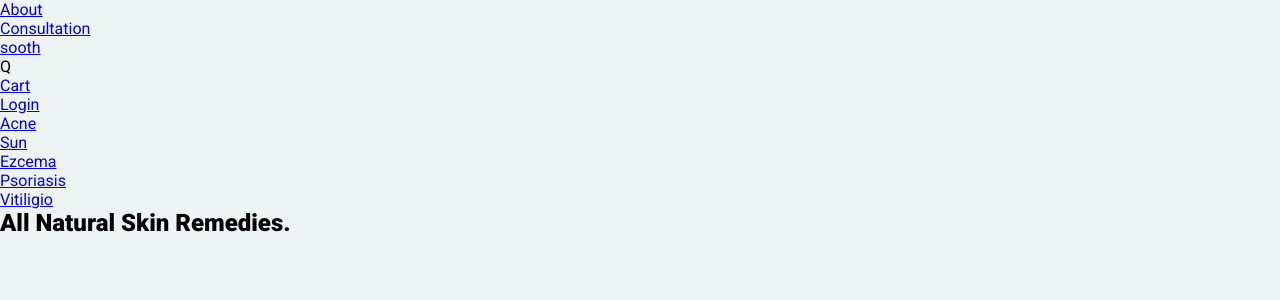
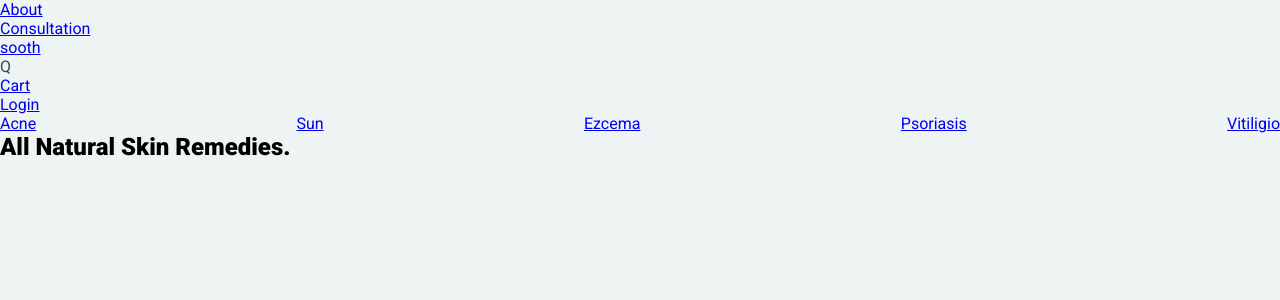
Before and after one commit to SGthatGui/StudioGrapheneNextJsTraining, a Next.js app: page / in a window 1280 px wide. Shown: the top 300 px of the page. Built offline with nearby package versions, Linux system fonts and the light colour scheme.

Commit message:
css module linked and initial styling added

```diff
--- a/components/Navigation/Navigation.module.css
+++ b/components/Navigation/Navigation.module.css
@@ -1,14 +1,21 @@
-nav {
+#navsec {
   display: flex;
-}
-nav ul {
-  list-style: none;
+  flex-direction: column;
 }
 .upperslice {
   display: flex;
+  color: var(--text);
+}
+.upperslice ul {
+  list-style: none;
+}
+.upperslice li {
+  text-decoration: none;
 }
 .lowerslice ul {
   display: flex;
   justify-content: space-between;
+  list-style: none;
   align-items: center;
+  margin: 0 auto;
 }
--- a/components/Navigation/Navigation.tsx
+++ b/components/Navigation/Navigation.tsx
@@ -16,8 +16,8 @@ const Navigation: React.FC = () => {
         <title>NextJs Training</title>
       </Head>
       <header>
-        <nav>
-          <div className='upperslice'>
+        <nav id={styles.navsec}>
+          <div className={styles.upperslice}>
             <ul>
               <li>
                 <Link href='/about'>About</Link>
@@ -25,7 +25,7 @@ const Navigation: React.FC = () => {
               <li>
                 <Link href='/consultation'>Consultation</Link>
               </li>
-              <li id='logo'>
+              <li id={styles.logo}>
                 <Link href='/'>sooth</Link>
               </li>
               <li>Q</li>
@@ -37,7 +37,7 @@ const Navigation: React.FC = () => {
               </li>
             </ul>
           </div>
-          <div className='lowerslice'>
+          <div className={styles.lowerslice}>
             <ul>
               <li>
                 <Link href='/acne'>Acne</Link>
```
